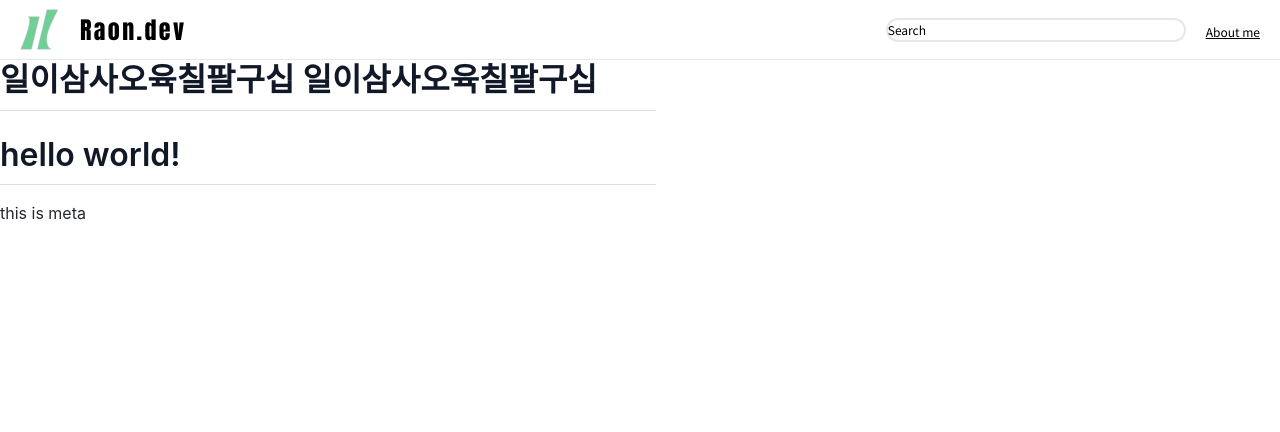
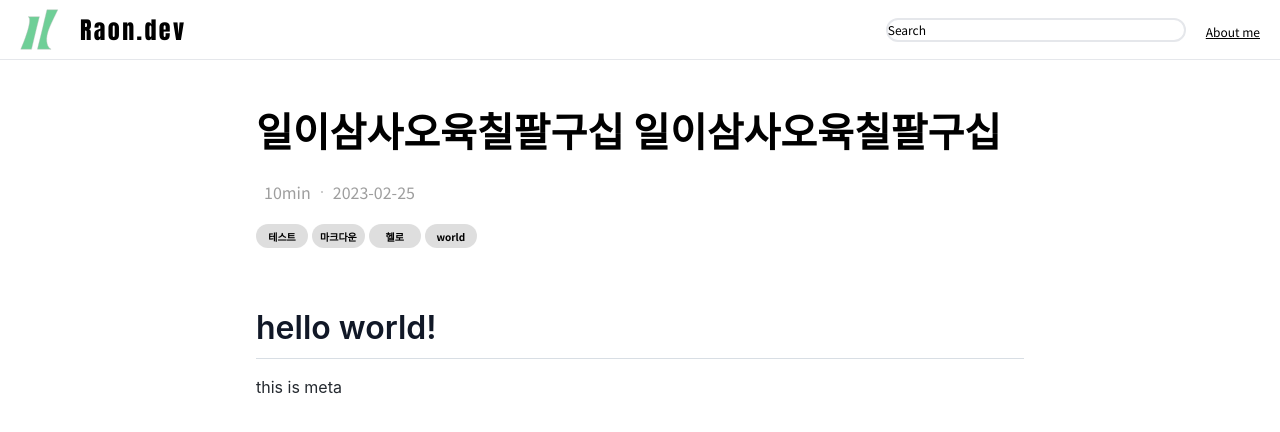
Before and after one commit to dydfuf/raondev, a Next.js app: page /posts/meta in a window 1280 px wide. Shown: the top 432 px of the page. Built offline with nearby package versions, Linux system fonts and the light colour scheme.

Commit message:
글 상세 적용

```diff
--- a/components/Post.tsx
+++ b/components/Post.tsx
@@ -1,3 +1,4 @@
+import Category from "./Category";
 import MarkdownRenderer from "./MarkdownRenderer";
 
 interface Props {
@@ -6,12 +7,27 @@ interface Props {
 }
 
 export default function Post({ post, metadata }: Props) {
-  const { title } = metadata;
+  const { title, date, category } = metadata;
+  const categories = category.split(",");
 
   return (
-    <article className="prose prose-code:before:hidden prose-code:after:hidden prose-pre:p-0 prose-pre:bg-[transparent] markdown-body">
-      <h1>{title}</h1>
-      <MarkdownRenderer markdownStr={post} />
-    </article>
+    <div className="flex justify-center w-full ">
+      <div className="flex py-40 flex-col w-768">
+        <p className="text-40 font-bold">{title}</p>
+        <div className="flex items-center space-x-10 text-gray-5 pl-8 pt-20 w-full">
+          <span>{"10min"}</span>
+          <div className="w-2 h-2 rounded-1 bg-gray-4" />
+          <span>{date}</span>
+        </div>
+        <div className="flex justify-start mt-auto flex-wrap gap-4 pt-20">
+          {categories.map((category) => (
+            <Category key={category} category={category} />
+          ))}
+        </div>
+        <article className="pt-60 max-w-[none] prose prose-code:before:hidden prose-code:after:hidden prose-pre:p-0 prose-pre:bg-[transparent] markdown-body">
+          <MarkdownRenderer markdownStr={post} />
+        </article>
+      </div>
+    </div>
   );
 }
--- a/pages/index.tsx
+++ b/pages/index.tsx
@@ -2,7 +2,6 @@ import ContentCard from "@/components/ContentCard";
 import { parseMarkdownMetadata } from "@/utils/parseMarkdownMetadata";
 import { getPostByName, getPostNameList } from "@/utils/post";
 import { GetStaticProps } from "next";
-import Link from "next/link";
 
 interface Props {
   postList: {
--- a/pages/posts/[id]/index.tsx
+++ b/pages/posts/[id]/index.tsx
@@ -1,12 +1,22 @@
-import fs from "fs";
-
 import Post from "@/components/Post";
 import { GetStaticPaths, GetStaticProps } from "next";
 import { getPostByName, getPostNameList } from "@/utils/post";
 import { parseMarkdownMetadata } from "@/utils/parseMarkdownMetadata";
+import Head from "next/head";
 
 export default function index(props: any) {
-  return <Post {...props} />;
+  const {
+    metadata: { title },
+  } = props;
+
+  return (
+    <>
+      <Head>
+        <title>{`Raon.dev | ${title}`}</title>
+      </Head>
+      <Post {...props} />
+    </>
+  );
 }
 
 export const getStaticPaths: GetStaticPaths = () => {
```
Also changed, not shown: public/posts/test.md (+1 -1 lines), public/posts/test10.md (added, +6 -0 lines), public/posts/test3.md (+1 -1 lines), public/posts/test4.md (+1 -1 lines).
